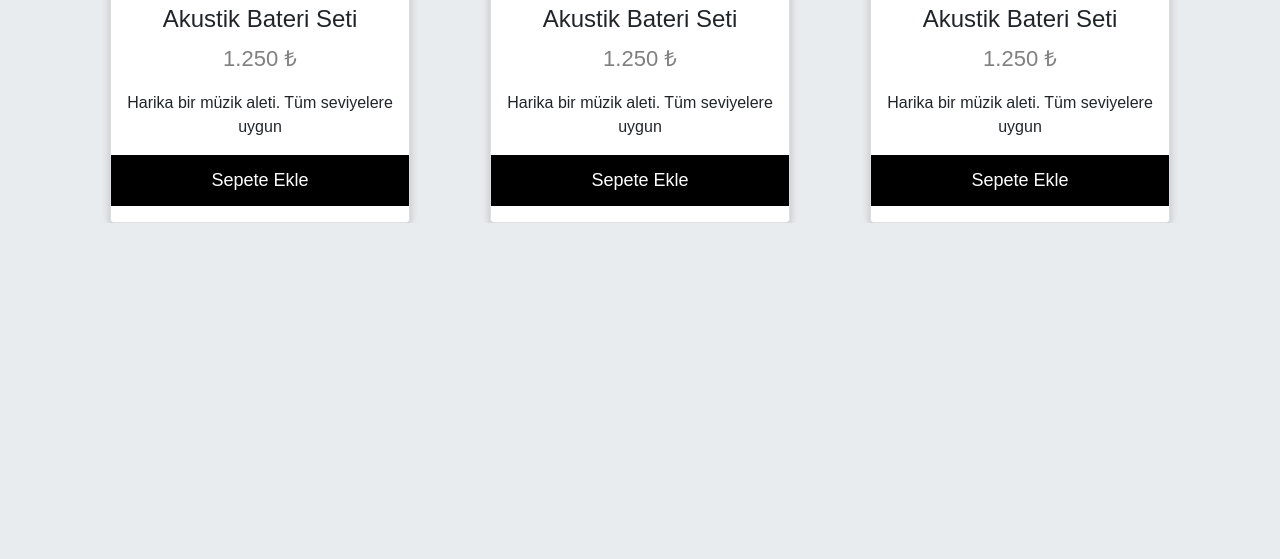
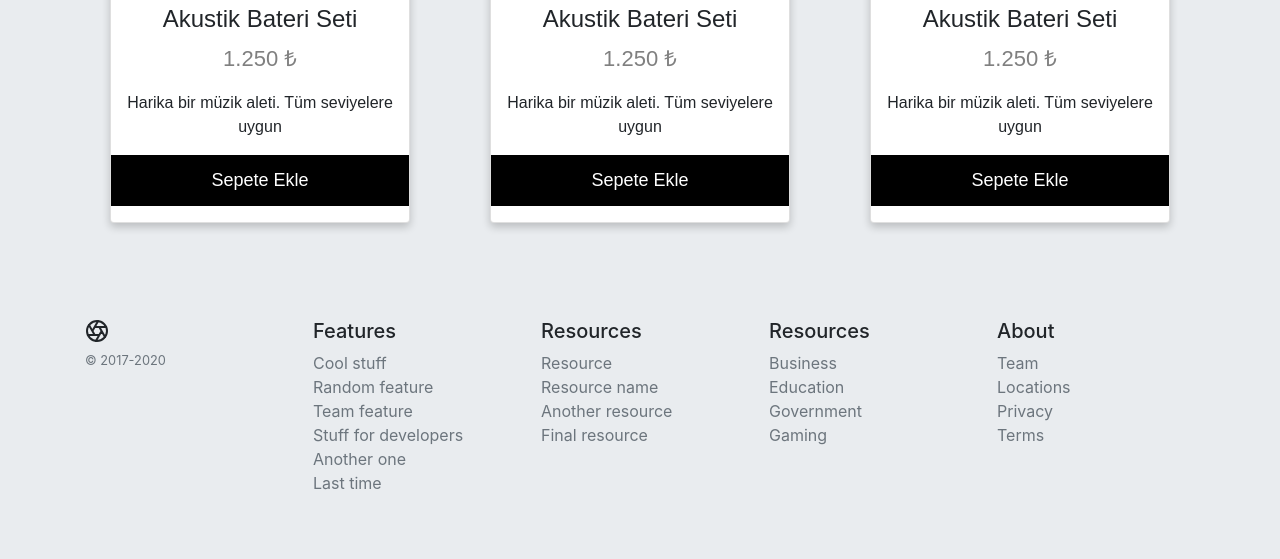
Before and after one commit to CanUmitARAS/BootStrap-Landing-Page-Card-Practice, a plain HTML site: page index.html in a window 1280 px wide. Shown: the part 1059-1618 px from the top of the page. Before the commit the page ends 1282 px from the top, so only its background shows below. Drawn offline with nearby package versions, Linux system fonts and the light colour scheme.

Commit message:
footer eklendi

```diff
--- a/index.html
+++ b/index.html
@@ -152,7 +152,55 @@
   </div>
 
     </main>
+        <div class="mt-5">
+            <footer class="container py-5">
+                <div class="row">
+                  <div class="col-12 col-md">
+                    <svg xmlns="http://www.w3.org/2000/svg" width="24" height="24" fill="none" stroke="currentColor" stroke-linecap="round" stroke-linejoin="round" stroke-width="2" class="d-block mb-2" role="img" viewBox="0 0 24 24" focusable="false"><title>Product</title><circle cx="12" cy="12" r="10"></circle><path d="M14.31 8l5.74 9.94M9.69 8h11.48M7.38 12l5.74-9.94M9.69 16L3.95 6.06M14.31 16H2.83m13.79-4l-5.74 9.94"></path></svg>
+                    <small class="d-block mb-3 text-muted">© 2017-2020</small>
+                  </div>
+                  <div class="col-6 col-md">
+                    <h5>Features</h5>
+                    <ul class="list-unstyled text-small">
+                      <li><a class="text-muted" href="#">Cool stuff</a></li>
+                      <li><a class="text-muted" href="#">Random feature</a></li>
+                      <li><a class="text-muted" href="#">Team feature</a></li>
+                      <li><a class="text-muted" href="#">Stuff for developers</a></li>
+                      <li><a class="text-muted" href="#">Another one</a></li>
+                      <li><a class="text-muted" href="#">Last time</a></li>
+                    </ul>
+                  </div>
+                  <div class="col-6 col-md">
+                    <h5>Resources</h5>
+                    <ul class="list-unstyled text-small">
+                      <li><a class="text-muted" href="#">Resource</a></li>
+                      <li><a class="text-muted" href="#">Resource name</a></li>
+                      <li><a class="text-muted" href="#">Another resource</a></li>
+                      <li><a class="text-muted" href="#">Final resource</a></li>
+                    </ul>
+                  </div>
+                  <div class="col-6 col-md">
+                    <h5>Resources</h5>
+                    <ul class="list-unstyled text-small">
+                      <li><a class="text-muted" href="#">Business</a></li>
+                      <li><a class="text-muted" href="#">Education</a></li>
+                      <li><a class="text-muted" href="#">Government</a></li>
+                      <li><a class="text-muted" href="#">Gaming</a></li>
+                    </ul>
+                  </div>
+                  <div class="col-6 col-md">
+                    <h5>About</h5>
+                    <ul class="list-unstyled text-small">
+                      <li><a class="text-muted" href="#">Team</a></li>
+                      <li><a class="text-muted" href="#">Locations</a></li>
+                      <li><a class="text-muted" href="#">Privacy</a></li>
+                      <li><a class="text-muted" href="#">Terms</a></li>
+                    </ul>
+                  </div>
+                </div>
+              </footer>
 
+        </div>
 
 
   </body>
```
